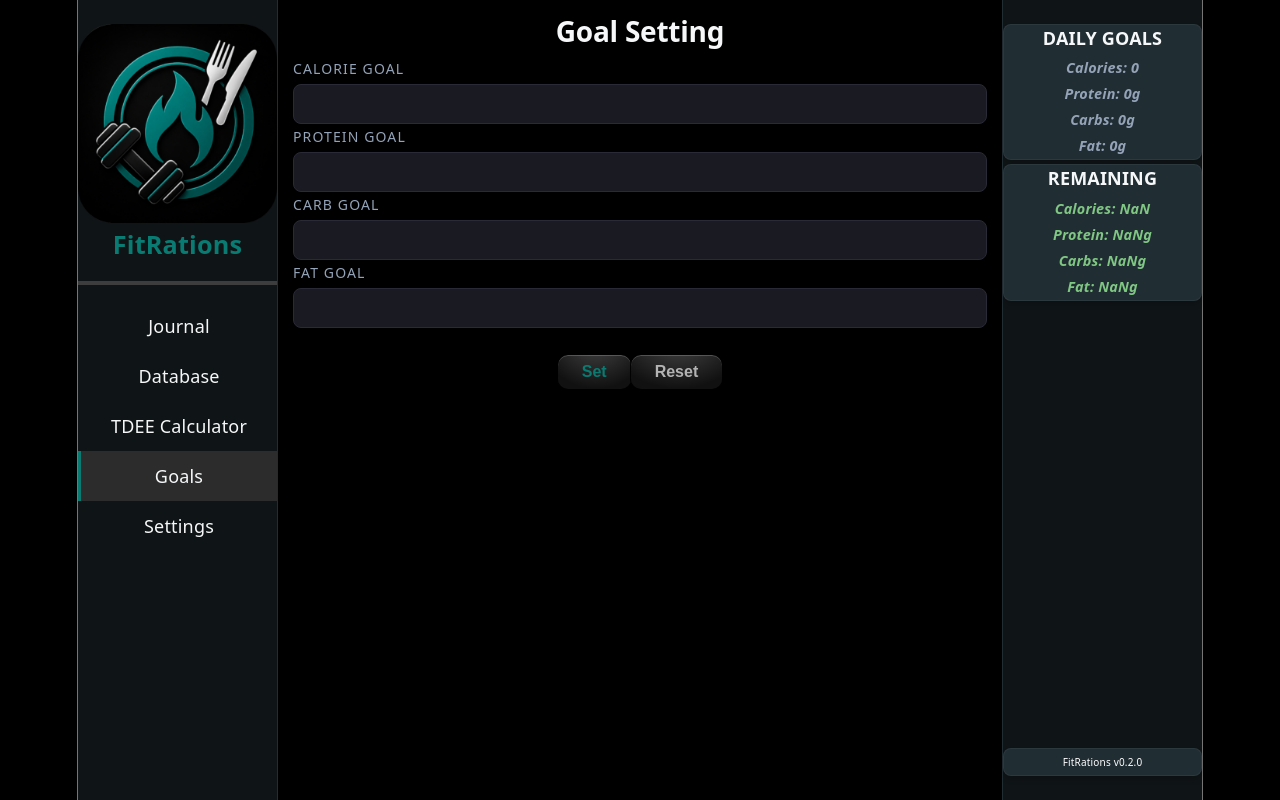
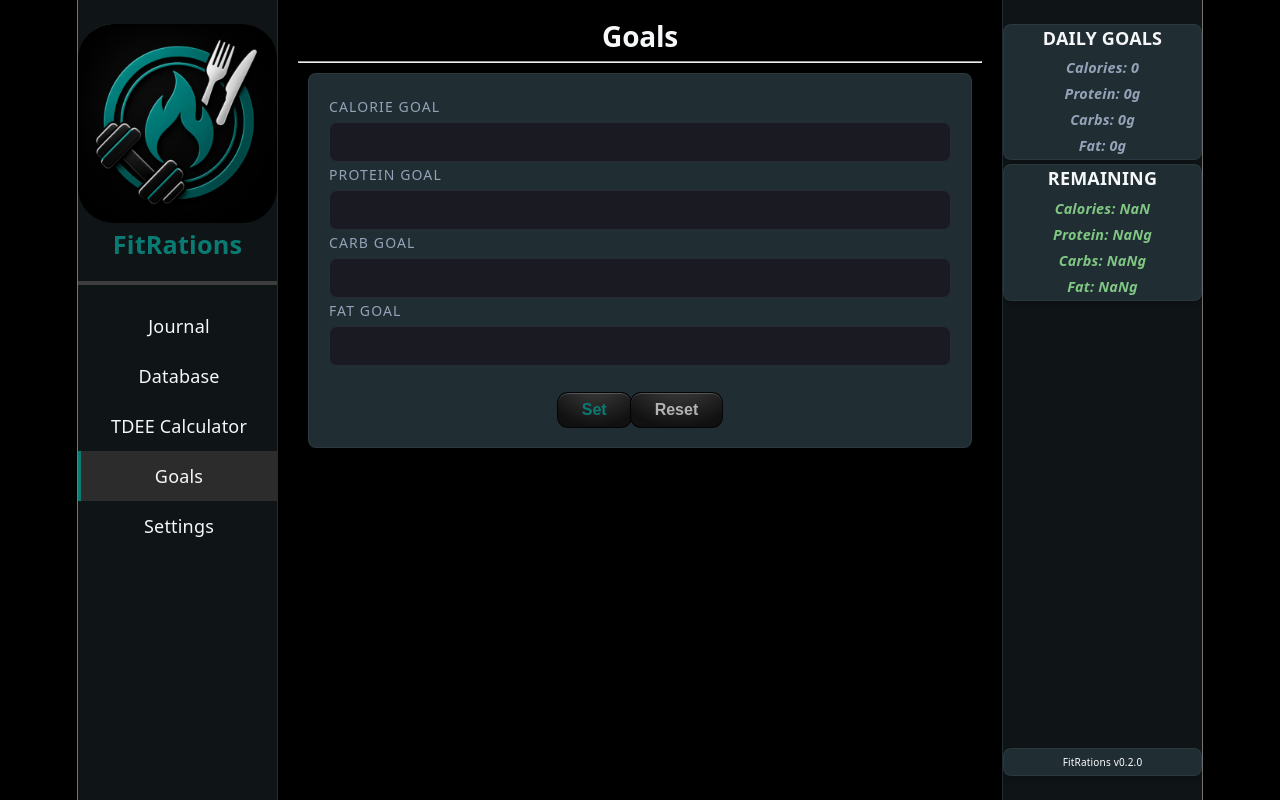
Before and after one commit to xvipesx/fitrations, a React (Vite) app in the folder frontend/: page / in a window 1280 px wide. Both pictures are taken after a click on the element "Goals". Built offline with nearby package versions, Linux system fonts and the light colour scheme; no server answers.

Commit message:
UI: Various UI updates.

```diff
--- a/frontend/src/components/Goals.jsx
+++ b/frontend/src/components/Goals.jsx
@@ -48,8 +48,11 @@ function SetGoals ( { onGoalUpdated } ) {
     }
 
     return (
-        <div className="container-default">
-            <h2>Goal Setting</h2>
+        <div className="container-shell">
+            <h2>Goals</h2>
+            <hr/>
+            <div className="container-section">
+                <div className="container-section-rows">
                     <form onSubmit={(event) => {
                         event.preventDefault()
                     }}>
@@ -101,8 +104,8 @@ function SetGoals ( { onGoalUpdated } ) {
                     <button type='button' className="button-add" onClick={() => handleGoalModify(goalForm)}>Set</button>
                     <button type='reset' className="button-reset" onClick={resetForm}>Reset</button>
                     </form>
-
-
+                </div>
+            </div>
         </div>
     )
 }
--- a/frontend/src/components/Settings.jsx
+++ b/frontend/src/components/Settings.jsx
@@ -64,33 +64,29 @@ function DisplaySettings ( {onJournalClear} ) {
     }
 
     return (
-    <div className="container-default">
+    <div className="container-shell">
         <h2>Settings</h2>
-        <br/>
         <hr/>
-        <br/>
+        <div className="container-section">
             <p><b>Database Backup</b></p>
-        <p className="hint">Download a copy of your database.</p>
+            <p className="hint">Download a copy of your database and save it locally.</p>
             <br/>
             <button type="button" className="button-add" onClick={() => handleDBBackup()}>Backup Database</button>
-        <br/>
-        <br/>
+        </div>
         <hr/>
-        <br/>
+        <div className="container-section">
             <p><b>Journal Clear</b></p>
-        <p className="hint">The below action will reset the entire journal to a clean slate. Please be sure you wish to do this as there is no way to revert the clear.</p>
+            <p className="hint">Reset your journal and delete all entries. Please be sure you wish to do this as there is no way to revert the clear. <b>This cannot be undone!</b></p>
             <br/>
             <button type="button" className="button-delete" onClick={() => handleJournalClear()}>Clear Journal</button>
-        <br/>
-        <br/>
+        </div>
         <hr/>
-        <br/>
+        <div className="container-section">
             <p><b>Database Clear</b></p>
-        <p className="hint">The below action will reset the entire database to a clean slate. Please be sure you wish to do this as there is no way to revert the clear.</p>
+            <p className="hint">Reset the entire database to a clean slate. Please be sure you wish to do this as there is no way to revert the clear. <b>This cannot be undone!</b></p>
             <br/>
             <button type='button' className="button-delete" onClick={() => handleDBClear()}>Clear Database</button>
-        <br/>
-        <br/>
+        </div>
     </div>
     )
 
```
Lines whose indentation alone changed are shown as unchanged.
